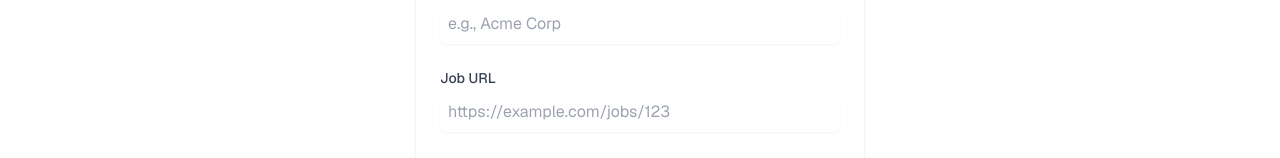
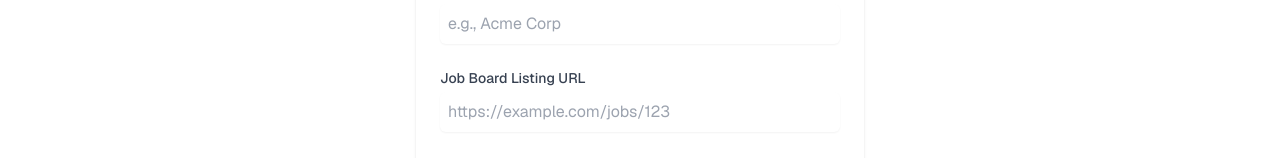
Before and after one commit to andrewlaskey/job-seekers, a Next.js app: page /applications/new in a window 1280 px wide. Shown: the part 360-518 px from the top of the page. Built offline with nearby package versions, Linux system fonts and the light colour scheme; no server answers.

Commit message:
fix: job board listing url

```diff
--- a/app/applications/[id]/edit/page.tsx
+++ b/app/applications/[id]/edit/page.tsx
@@ -175,7 +175,7 @@ export default function EditApplicationPage() {
                 htmlFor="url"
                 className="block text-sm font-medium text-gray-700"
               >
-                Job URL
+                Job Board Listing URL
               </label>
               <input
                 type="url"
--- a/app/applications/new/page.tsx
+++ b/app/applications/new/page.tsx
@@ -122,7 +122,7 @@ export default function NewApplicationPage() {
                 htmlFor="url"
                 className="block text-sm font-medium text-gray-700"
               >
-                Job URL
+                Job Board Listing URL
               </label>
               <input
                 type="url"
```
